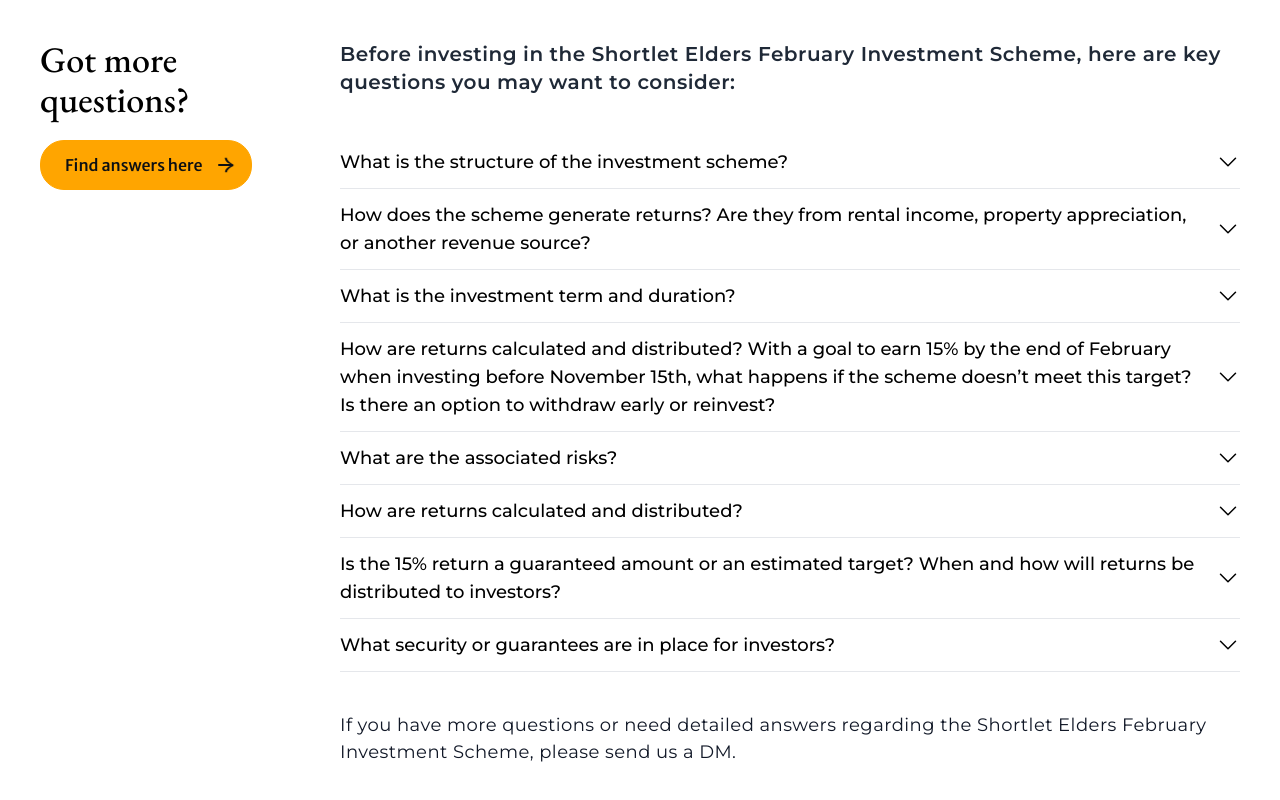
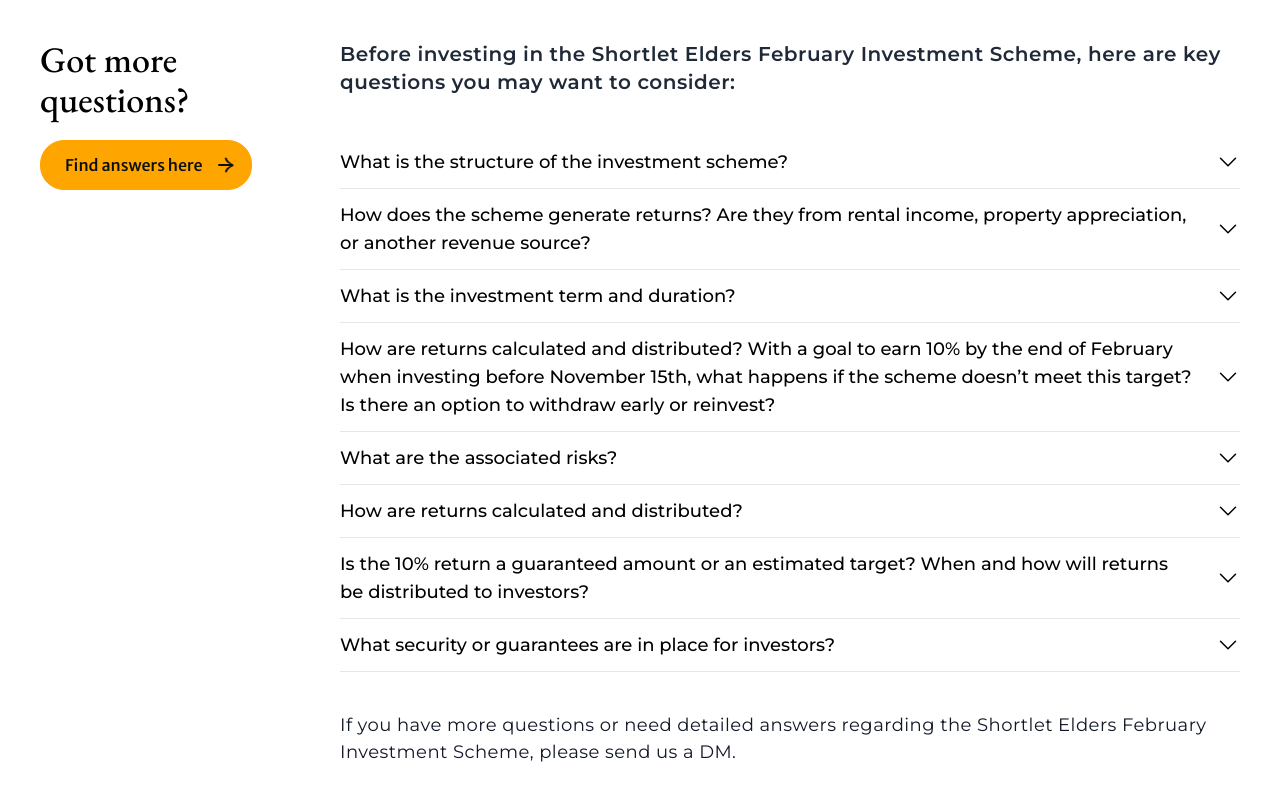
Before and after one commit to Mayor1234/real-shortlet-elders, a React (Vite) app: page /faq in a window 1280 px wide. Shown: the part 360-1160 px from the top of the page. Built offline with nearby package versions, Linux system fonts and the light colour scheme.

Commit message:
minor update

```diff
--- a/src/components/sections/InvestmentScheme.tsx
+++ b/src/components/sections/InvestmentScheme.tsx
@@ -35,7 +35,7 @@
                     <p className="text-center pb-5">
                       With investing as low as N100,000 Naira or its currency
                       equivalent, earn a top up with our short-term investment
-                      scheme for this december.
+                      scheme for this February.
                     </p>
                     <Link
                       to="investor"
@@ -67,7 +67,7 @@
                     </p>
                     <p className="text-center pb-5">
                       Use your absence to make money for your home. Earn as much
-                      as 1million Naira this december by “swapping” your home
+                      as 1million Naira this February by “swapping” your home
                       for cash.
                     </p>
                     <Link
--- a/src/components/sections/Residency.tsx
+++ b/src/components/sections/Residency.tsx
@@ -18,7 +18,7 @@
                   <div className="mb-8">
                     <p className="text-gray-800 leading-relaxed pb-5">
                       With the increased demand for affordable, family-friendly
-                      housing in December, this scheme ensures high occupancy
+                      housing in February, this scheme ensures high occupancy
                       rates. Leveraging a network of 1,000+ agents and market
                       outreach, we aim to generate consistent returns by meeting
                       the growing demand for temporary housing.
--- a/src/pages/Faqs.tsx
+++ b/src/pages/Faqs.tsx
@@ -92,7 +92,7 @@
                     short-term, focused specifically on the holiday rental
                     season. Investors are expected to participate by{' '}
                     <b>November 15th</b> to target a{' '}
-                    <b>15% return by the end of February</b>.
+                    <b>10% return by the end of February</b>.
                   </p>
                 </Accordion>
               </AnimatedSection>
@@ -101,12 +101,12 @@
               >
                 <Accordion
                   title={
-                    'How are returns calculated and distributed? With a goal to earn 15% by the end of February when investing before November 15th, what happens if the scheme doesn’t meet this target? Is there an option to withdraw early or reinvest?'
+                    'How are returns calculated and distributed? With a goal to earn 10% by the end of February when investing before November 15th, what happens if the scheme doesn’t meet this target? Is there an option to withdraw early or reinvest?'
                   }
                 >
                   <p className="w-full  leading-relaxed pb-4 pt-2">
                     If the <b>Shortlet Elders February Investment Scheme</b>{' '}
-                    does not meet the 15% target return by the end of February,
+                    does not meet the 10% target return by the end of February,
                     there may be options available to investors based on the
                     scheme’s terms and conditions.
                   </p>
@@ -157,11 +157,11 @@
               >
                 <Accordion
                   title={
-                    'Is the 15% return a guaranteed amount or an estimated target? When and how will returns be distributed to investors?'
+                    'Is the 10% return a guaranteed amount or an estimated target? When and how will returns be distributed to investors?'
                   }
                 >
                   <p className="w-full leading-relaxed pb-4 pt-2">
-                    The <b>15% return</b> for the{' '}
+                    The <b>10% return</b> for the{' '}
                     <b>Shortlet Elders February Investment Scheme</b> is a
                     guaranteed amount. While the scheme is structured to achieve
                     this target through high-demand short-term rentals, returns
--- a/src/pages/WhyChooseUs.tsx
+++ b/src/pages/WhyChooseUs.tsx
@@ -19,7 +19,7 @@
                   <li>
                     Earn attractive returns from 7% to 10% on your investment,
                     with structured payouts that maximise earnings in a short
-                    period in (Dec.). The December scheme is designed to deliver
+                    period in (Dec.). The February scheme is designed to deliver
                     returns quickly, making it ideal for short-term gains.
                   </li>
                 </ul>
@@ -75,7 +75,7 @@
                 <ul className="list-outside flex flex-col gap-4 leading-normal pt-2 text-base font-Montserrat font-normal">
                   <li>
                     Investing in the February scheme may unlock exclusive
-                    benefits, like earning 15% returns , including priority
+                    benefits, like earning 10% returns , including priority
                     access to future and upcoming investment opportunities
                     giving you early access to the best opportunities in the
                     market to staying informed and ahead, you also get free
```
